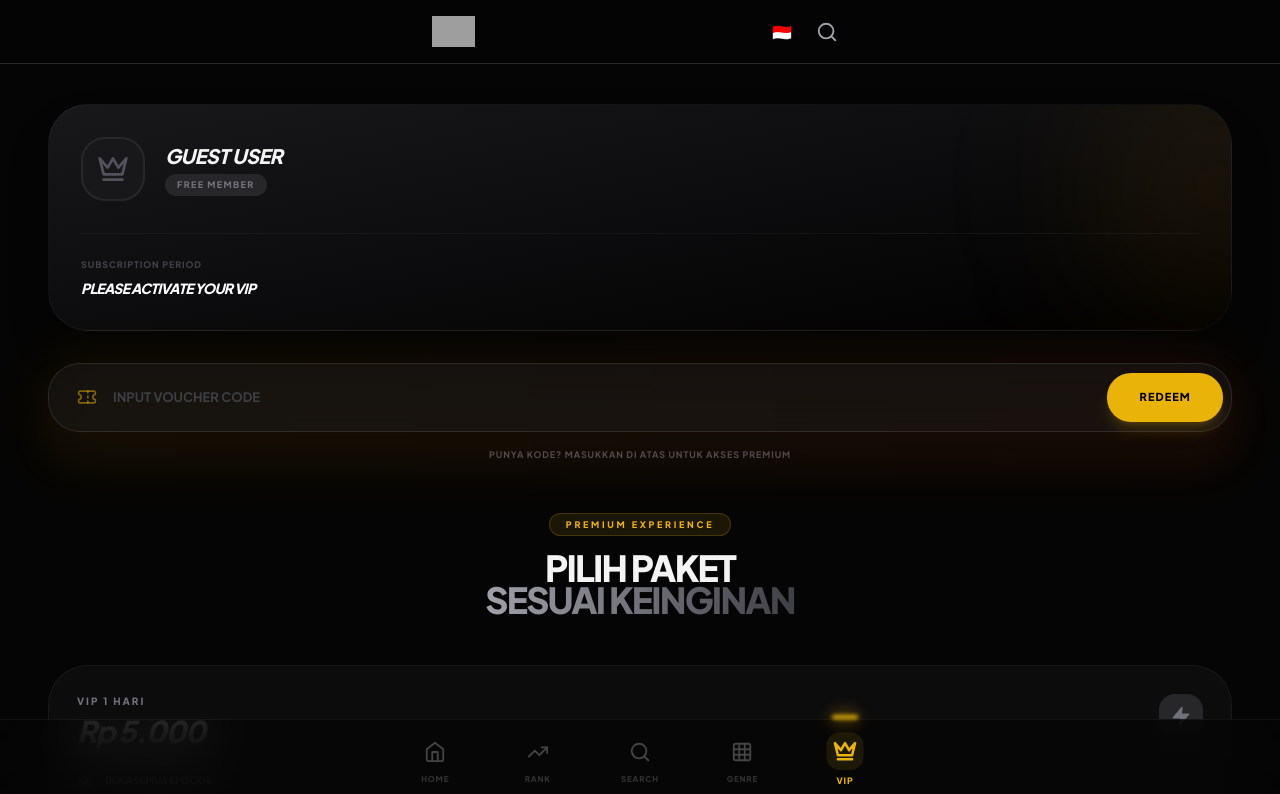
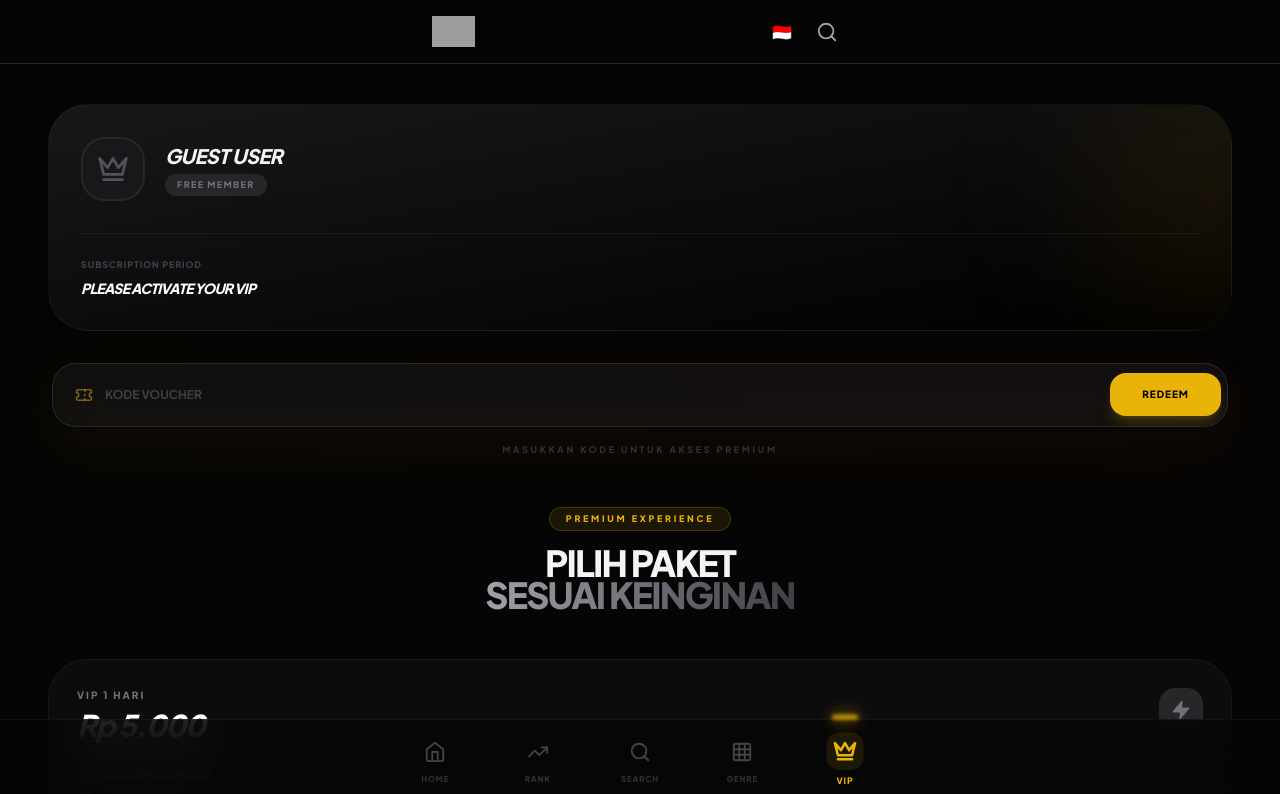
Before and after one commit to ellychan18/websitekita, a React (Vite) app: page /vip in a window 1280 px wide. Shown: the top 794 px of the page. Built offline with nearby package versions, Linux system fonts and the light colour scheme; grey boxes are pictures that could not be loaded.

Commit message:
Update Vip.tsx

```diff
--- a/src/pages/Vip.tsx
+++ b/src/pages/Vip.tsx
@@ -100,30 +100,30 @@ export default function Vip() {
         </div>
       </div>
 
-      {/* 2. INPUT REDEEM GACOR */}
-      <div className="mb-12 relative">
-        <div className="absolute -inset-1 bg-gradient-to-r from-yellow-600/20 to-orange-600/20 rounded-[2.2rem] blur-xl opacity-50 group-focus-within:opacity-100 transition-opacity"></div>
-        <div className="relative bg-zinc-900/50 border border-white/10 rounded-[2rem] p-2 flex items-center backdrop-blur-xl shadow-2xl">
-          <div className="pl-5 text-yellow-500/50">
-            <Ticket size={20} />
+      {/* 2. INPUT REDEEM GACOR (FIXED OVERFLOW) */}
+      <div className="mb-12 relative px-1">
+        <div className="absolute -inset-1 bg-gradient-to-r from-yellow-600/10 to-orange-600/10 rounded-[2.2rem] blur-xl opacity-50 group-focus-within:opacity-100 transition-opacity"></div>
+        <div className="relative bg-zinc-900/50 border border-white/10 rounded-3xl p-1.5 flex items-center backdrop-blur-xl shadow-2xl overflow-hidden">
+          <div className="pl-4 text-yellow-500/50 flex-shrink-0">
+            <Ticket size={18} />
           </div>
           <input
             type="text"
-            placeholder="INPUT VOUCHER CODE"
+            placeholder="KODE VOUCHER"
             value={licenseInput}
             onChange={(e) => setLicenseInput(e.target.value.toUpperCase())}
             onKeyDown={(e) => e.key === 'Enter' && handleRedeem()}
-            className="flex-1 bg-transparent px-4 py-4 text-[13px] font-black tracking-[0.3em] text-yellow-500 outline-none placeholder:text-zinc-700 placeholder:tracking-normal placeholder:font-bold"
+            className="flex-1 min-w-0 bg-transparent px-3 py-4 text-[12px] font-black tracking-[0.2em] text-yellow-500 outline-none placeholder:text-zinc-700 placeholder:tracking-normal placeholder:font-bold"
           />
           <button
             onClick={handleRedeem}
-            className="bg-yellow-500 hover:bg-yellow-400 text-black px-8 py-4 rounded-[1.5rem] font-black text-[11px] uppercase tracking-widest shadow-lg shadow-yellow-500/20 active:scale-95 transition-all"
+            className="flex-shrink-0 bg-yellow-500 hover:bg-yellow-400 text-black px-5 md:px-8 py-3.5 rounded-2xl font-black text-[10px] uppercase tracking-widest shadow-lg shadow-yellow-500/20 active:scale-95 transition-all"
           >
             Redeem
           </button>
         </div>
-        <p className="text-[9px] text-center mt-4 text-zinc-600 font-bold uppercase tracking-widest">
-          Punya kode? Masukkan di atas untuk akses Premium
+        <p className="text-[9px] text-center mt-4 text-zinc-600 font-bold uppercase tracking-[0.3em] opacity-60">
+          Masukkan kode untuk akses Premium
         </p>
       </div>
 
```
